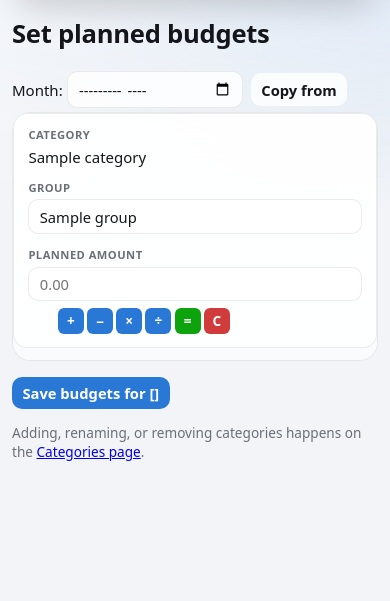
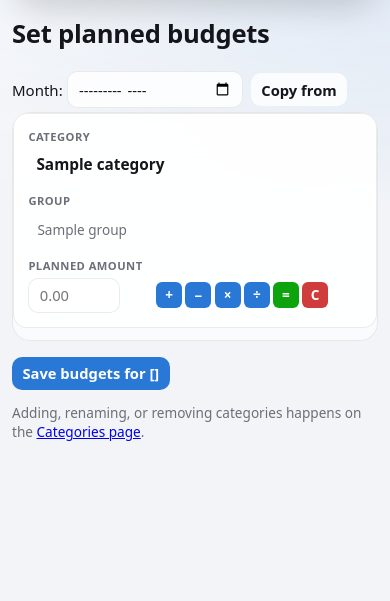
Before and after one commit to suealook/personal-finance-tracker, a Flask app: template web/templates/budgets.html in a window 390 px wide. Shown: the part 100-701 px from the top of the page. Run offline with Flask 3, Linux system fonts and the light colour scheme; the template is opened without the code that fills it: most values are stand-ins (such as "Sample title", 1, 10 or a date in 2020).

Commit message:
Give budgets the same real-table treatment as categories
Extracted the shared table plumbing (table-layout: fixed, percentage
columns, the phone-width card-stack breakpoint) from categories-only CSS
into .data-table so budgets could reuse it instead of duplicating it.
Category name is now visually primary, Group reuses categories' muted
.group-input style. Caught and fixed a regression pre-ship: the new
"inputs fill their cell" rule would have also stretched the budgets
calculator's number field, so it's excluded via :not(.calc-input).

Co-Authored-By: Claude Sonnet 5 <noreply@anthropic.com>

```diff
--- a/ha-addon/app/web/static/style.css
+++ b/ha-addon/app/web/static/style.css
@@ -341,22 +341,36 @@ fieldset { padding: 1rem 1.25rem; margin-bottom: 1rem; }
   .responsive-table tr { max-width: 560px; }
 }
 
-/* ---- Categories table ------------------------------------------------------
+/* ---- Data table (Categories, Budgets) --------------------------------------
    Deliberately its own layout, not .responsive-table: that pattern always
    card-stacks (by design, see above) which is right for a wide multi-input
-   row but turns a ~37-row category list into a very long scroll of tall
-   cards on desktop. This table's columns are narrow enough (badges/pills
-   instead of full-width inputs) to read comfortably as a real table above
-   the phone breakpoint.
+   row but turns a long category list into a very long scroll of tall cards
+   on desktop. These tables' columns are narrow enough (badges/pills instead
+   of full-width inputs) to read comfortably as a real table above the phone
+   breakpoint.
 
    table-layout: fixed with percentage columns (rather than sizing from
    content, like a normal table would) is the actual fix for the
-   horizontal-scroll bug this page has now shipped three different patches
+   horizontal-scroll bug the categories page shipped three different patches
    for: the table's own width can never exceed its container regardless of
    viewport width, so there's no in-between size left to overflow at — the
    same "no breakpoint to mistune" principle .responsive-table already uses,
-   applied to a real table instead of forcing card-stacking everywhere. */
-.categories-table { table-layout: fixed; width: 100%; }
+   applied to a real table instead of forcing card-stacking everywhere.
+   Column widths are per-table (.categories-table / .budgets-table below)
+   since each has a different column count; everything else is shared. */
+.data-table { table-layout: fixed; width: 100%; }
+.data-table th {
+  font-size: 0.72rem;
+  font-weight: 700;
+  text-transform: uppercase;
+  letter-spacing: 0.04em;
+  color: var(--muted);
+  padding: 0.5rem 0.6rem;
+}
+.data-table td { padding: 0.45rem 0.6rem; vertical-align: middle; overflow: hidden; }
+.data-table tbody tr:hover { background: color-mix(in srgb, var(--accent) 5%, transparent); }
+.data-table td input:not(.calc-input), .data-table td select { width: 100%; min-width: 0; }
+
 .categories-table th:nth-child(1) { width: 9%; }
 .categories-table th:nth-child(2) { width: 17%; }
 .categories-table th:nth-child(3) { width: 15%; }
@@ -364,17 +378,10 @@ fieldset { padding: 1rem 1.25rem; margin-bottom: 1rem; }
 .categories-table th:nth-child(5) { width: 12%; }
 .categories-table th:nth-child(6) { width: 19%; }
 .categories-table th:nth-child(7) { width: 15%; }
-.categories-table th {
-  font-size: 0.72rem;
-  font-weight: 700;
-  text-transform: uppercase;
-  letter-spacing: 0.04em;
-  color: var(--muted);
-  padding: 0.5rem 0.6rem;
-}
-.categories-table td { padding: 0.45rem 0.6rem; vertical-align: middle; overflow: hidden; }
-.categories-table tbody tr:hover { background: color-mix(in srgb, var(--accent) 5%, transparent); }
-.categories-table td input, .categories-table td select { width: 100%; min-width: 0; }
+
+.budgets-table th:nth-child(1) { width: 26%; }
+.budgets-table th:nth-child(2) { width: 24%; }
+.budgets-table th:nth-child(3) { width: 50%; }
 
 .control-cluster { display: flex; align-items: center; gap: 0.5rem; }
 .reorder-group { display: inline-flex; flex-direction: column; gap: 2px; }
@@ -398,6 +405,8 @@ fieldset { padding: 1rem 1.25rem; margin-bottom: 1rem; }
   padding: 0.35rem 0.5rem;
 }
 .category-name-input:hover, .category-name-input:focus { border-color: var(--border); background: var(--panel-strong); }
+
+.category-name-plain { font-weight: 650; font-size: 0.96rem; padding: 0.35rem 0.5rem; display: block; }
 
 .group-input, .notes-input {
   font-size: 0.85rem;
@@ -456,20 +465,20 @@ fieldset { padding: 1rem 1.25rem; margin-bottom: 1rem; }
 .row-actions { display: flex; align-items: center; gap: 0.4rem; }
 
 @media (max-width: 780px) {
-  .categories-table thead { display: none; }
-  .categories-table, .categories-table tbody, .categories-table tr, .categories-table td {
+  .data-table thead { display: none; }
+  .data-table, .data-table tbody, .data-table tr, .data-table td {
     display: block;
     width: 100%;
   }
-  .categories-table tr {
+  .data-table tr {
     background: var(--panel-strong);
     border: 1px solid var(--border);
     border-radius: 14px;
     margin-bottom: 0.75rem;
     padding: 0.5rem 0;
   }
-  .categories-table td { border-bottom: none; padding: 0.4rem 0.9rem; }
-  .categories-table td::before {
+  .data-table td { border-bottom: none; padding: 0.4rem 0.9rem; }
+  .data-table td::before {
     content: attr(data-label);
     display: block;
     font-size: 0.7rem;
--- a/ha-addon/app/web/templates/budgets.html
+++ b/ha-addon/app/web/templates/budgets.html
@@ -15,14 +15,14 @@
   <form method="post">
     <input type="hidden" name="month" value="{{ month }}">
     <div class="table-scroll">
-    <table class="responsive-table">
+    <table class="data-table budgets-table">
       <thead><tr><th>Category</th><th>Group</th><th>Planned amount</th></tr></thead>
       <tbody>
         {% for c in categories %}
         <tr>
-          <td data-label="Category">{{ c.Category }}</td>
+          <td data-label="Category"><span class="category-name-plain">{{ c.Category }}</span></td>
           <td data-label="Group">
-            <input type="text" name="group_{{ c.Category }}" value="{{ c.Group }}" placeholder="(none)">
+            <input type="text" name="group_{{ c.Category }}" value="{{ c.Group }}" class="group-input" placeholder="No group">
           </td>
           <td data-label="Planned amount">
             <div class="calc">
--- a/ha-addon/app/web/templates/categories.html
+++ b/ha-addon/app/web/templates/categories.html
@@ -16,7 +16,7 @@
   </div>
 
   <div class="table-scroll">
-  <table class="categories-table">
+  <table class="data-table categories-table">
     <thead>
       <tr>
         <th><input type="checkbox" id="select-all" title="Select all"></th>
--- a/ha-addon/config.yaml
+++ b/ha-addon/config.yaml
@@ -1,5 +1,5 @@
 name: "Personal Finance Tracker"
-version: "0.4.2"
+version: "0.4.3"
 slug: "personal_finance"
 description: "Telegram-logged budget tracker with a local dashboard and Claude-powered insights"
 url: "https://github.com/suealook/personal-finance-tracker"
--- a/web/templates/budgets.html
+++ b/web/templates/budgets.html
@@ -15,14 +15,14 @@
   <form method="post">
     <input type="hidden" name="month" value="{{ month }}">
     <div class="table-scroll">
-    <table class="responsive-table">
+    <table class="data-table budgets-table">
       <thead><tr><th>Category</th><th>Group</th><th>Planned amount</th></tr></thead>
       <tbody>
         {% for c in categories %}
         <tr>
-          <td data-label="Category">{{ c.Category }}</td>
+          <td data-label="Category"><span class="category-name-plain">{{ c.Category }}</span></td>
           <td data-label="Group">
-            <input type="text" name="group_{{ c.Category }}" value="{{ c.Group }}" placeholder="(none)">
+            <input type="text" name="group_{{ c.Category }}" value="{{ c.Group }}" class="group-input" placeholder="No group">
           </td>
           <td data-label="Planned amount">
             <div class="calc">
--- a/web/templates/categories.html
+++ b/web/templates/categories.html
@@ -16,7 +16,7 @@
   </div>
 
   <div class="table-scroll">
-  <table class="categories-table">
+  <table class="data-table categories-table">
     <thead>
       <tr>
         <th><input type="checkbox" id="select-all" title="Select all"></th>
```
Also changed, not shown: web/static/style.css (+33 -24 lines), ha-addon/CHANGELOG.md.
